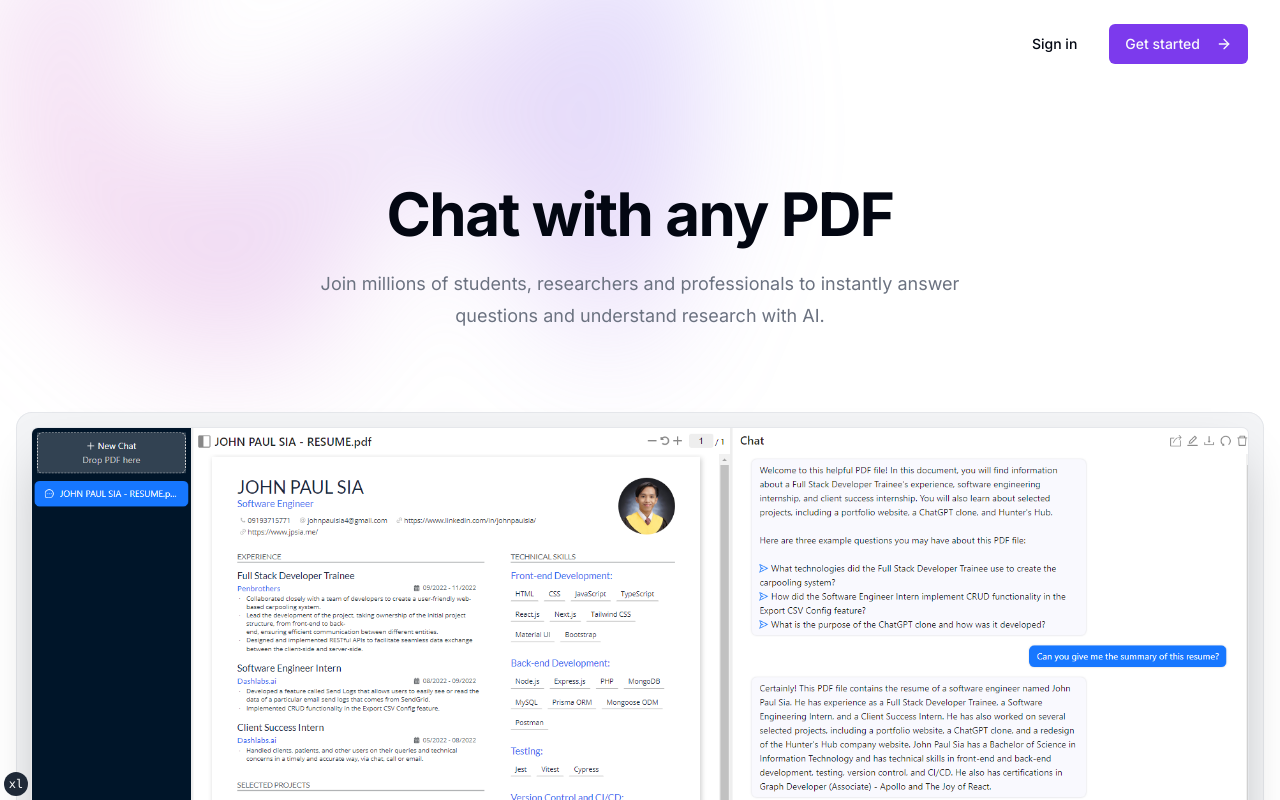
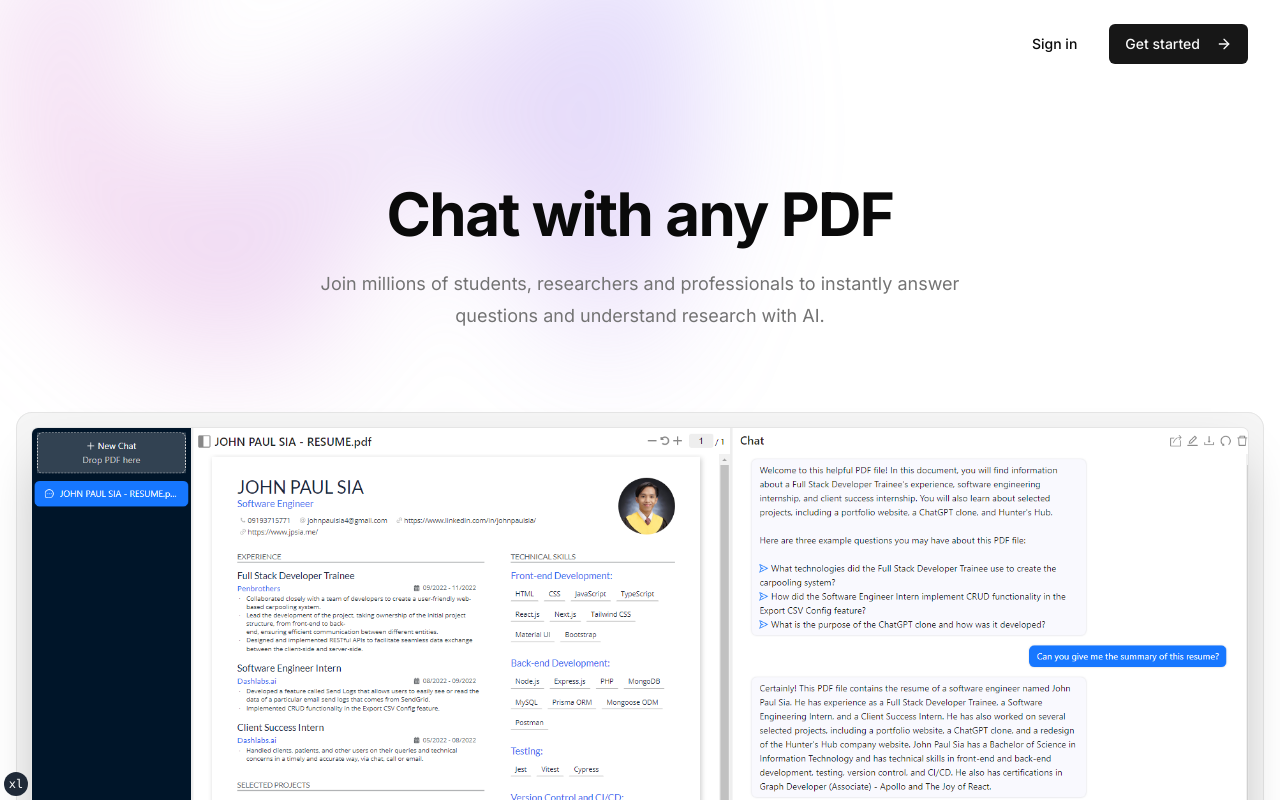
Before and after one commit to jjppsia/dockative, a Next.js app: page / in a window 1280 px wide. Shown: the top 800 px of the page. Built offline with nearby package versions, Linux system fonts and the light colour scheme; no server answers.

Commit message:
style: change theme from violet to neutral

```diff
--- a/src/styles/globals.css
+++ b/src/styles/globals.css
@@ -2,58 +2,56 @@
 @tailwind components;
 @tailwind utilities;
 
-
 @layer base {
   :root {
     --background: 0 0% 100%;
-    --foreground: 224 71.4% 4.1%;
+    --foreground: 0 0% 3.9%;
     --card: 0 0% 100%;
-    --card-foreground: 224 71.4% 4.1%;
+    --card-foreground: 0 0% 3.9%;
     --popover: 0 0% 100%;
-    --popover-foreground: 224 71.4% 4.1%;
-    --primary: 262.1 83.3% 57.8%;
-    --primary-foreground: 210 20% 98%;
-    --secondary: 220 14.3% 95.9%;
-    --secondary-foreground: 220.9 39.3% 11%;
-    --muted: 220 14.3% 95.9%;
-    --muted-foreground: 220 8.9% 46.1%;
-    --accent: 220 14.3% 95.9%;
-    --accent-foreground: 220.9 39.3% 11%;
+    --popover-foreground: 0 0% 3.9%;
+    --primary: 0 0% 9%;
+    --primary-foreground: 0 0% 98%;
+    --secondary: 0 0% 96.1%;
+    --secondary-foreground: 0 0% 9%;
+    --muted: 0 0% 96.1%;
+    --muted-foreground: 0 0% 45.1%;
+    --accent: 0 0% 96.1%;
+    --accent-foreground: 0 0% 9%;
     --destructive: 0 84.2% 60.2%;
-    --destructive-foreground: 210 20% 98%;
-    --border: 220 13% 91%;
-    --input: 220 13% 91%;
-    --ring: 262.1 83.3% 57.8%;
+    --destructive-foreground: 0 0% 98%;
+    --border: 0 0% 89.8%;
+    --input: 0 0% 89.8%;
+    --ring: 0 0% 3.9%;
     --radius: 0.5rem;
   }
 
   .dark {
-    --background: 224 71.4% 4.1%;
-    --foreground: 210 20% 98%;
-    --card: 224 71.4% 4.1%;
-    --card-foreground: 210 20% 98%;
-    --popover: 224 71.4% 4.1%;
-    --popover-foreground: 210 20% 98%;
-    --primary: 263.4 70% 50.4%;
-    --primary-foreground: 210 20% 98%;
-    --secondary: 215 27.9% 16.9%;
-    --secondary-foreground: 210 20% 98%;
-    --muted: 215 27.9% 16.9%;
-    --muted-foreground: 217.9 10.6% 64.9%;
-    --accent: 215 27.9% 16.9%;
-    --accent-foreground: 210 20% 98%;
+    --background: 0 0% 3.9%;
+    --foreground: 0 0% 98%;
+    --card: 0 0% 3.9%;
+    --card-foreground: 0 0% 98%;
+    --popover: 0 0% 3.9%;
+    --popover-foreground: 0 0% 98%;
+    --primary: 0 0% 98%;
+    --primary-foreground: 0 0% 9%;
+    --secondary: 0 0% 14.9%;
+    --secondary-foreground: 0 0% 98%;
+    --muted: 0 0% 14.9%;
+    --muted-foreground: 0 0% 63.9%;
+    --accent: 0 0% 14.9%;
+    --accent-foreground: 0 0% 98%;
     --destructive: 0 62.8% 30.6%;
-    --destructive-foreground: 210 20% 98%;
-    --border: 215 27.9% 16.9%;
-    --input: 215 27.9% 16.9%;
-    --ring: 263.4 70% 50.4%;
+    --destructive-foreground: 0 0% 98%;
+    --border: 0 0% 14.9%;
+    --input: 0 0% 14.9%;
+    --ring: 0 0% 83.1%;
   }
-}
 
-@layer base {
   * {
     @apply border-border;
   }
+
   body {
     @apply bg-background text-foreground;
   }
```
